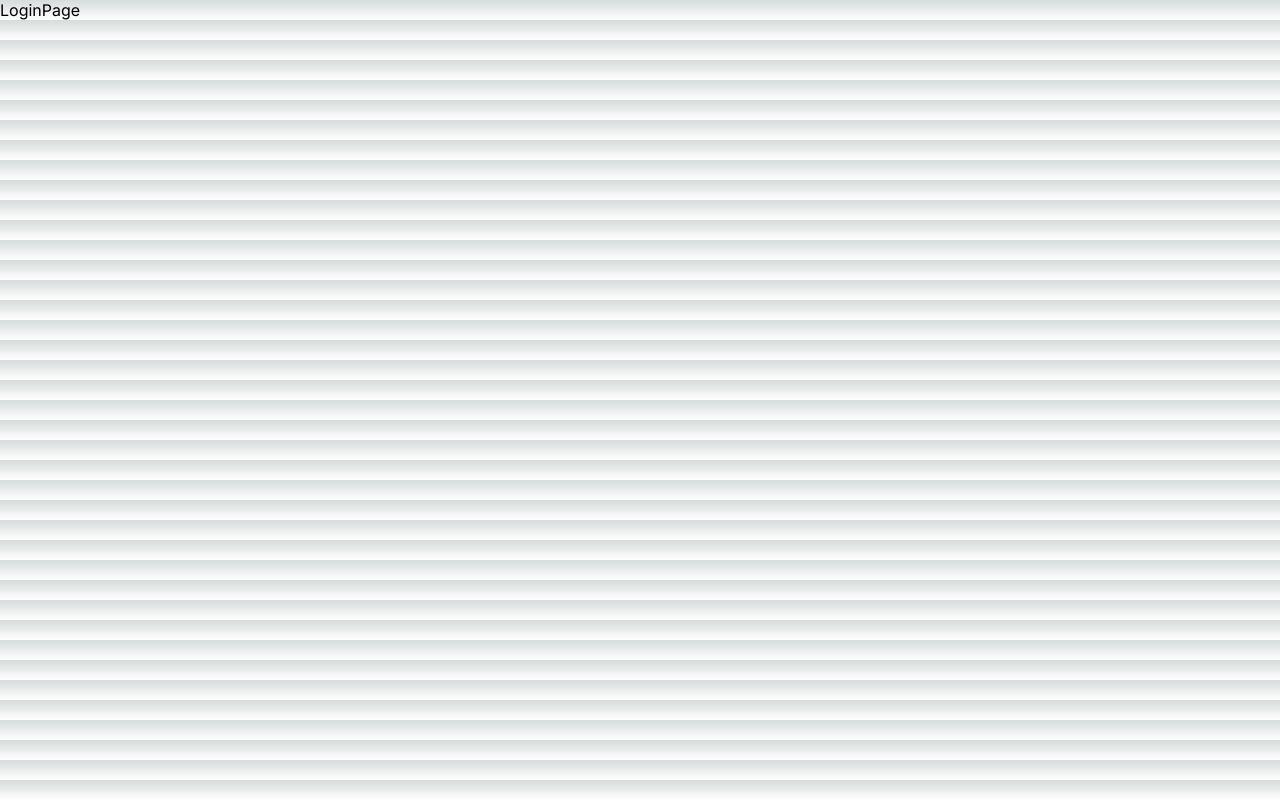
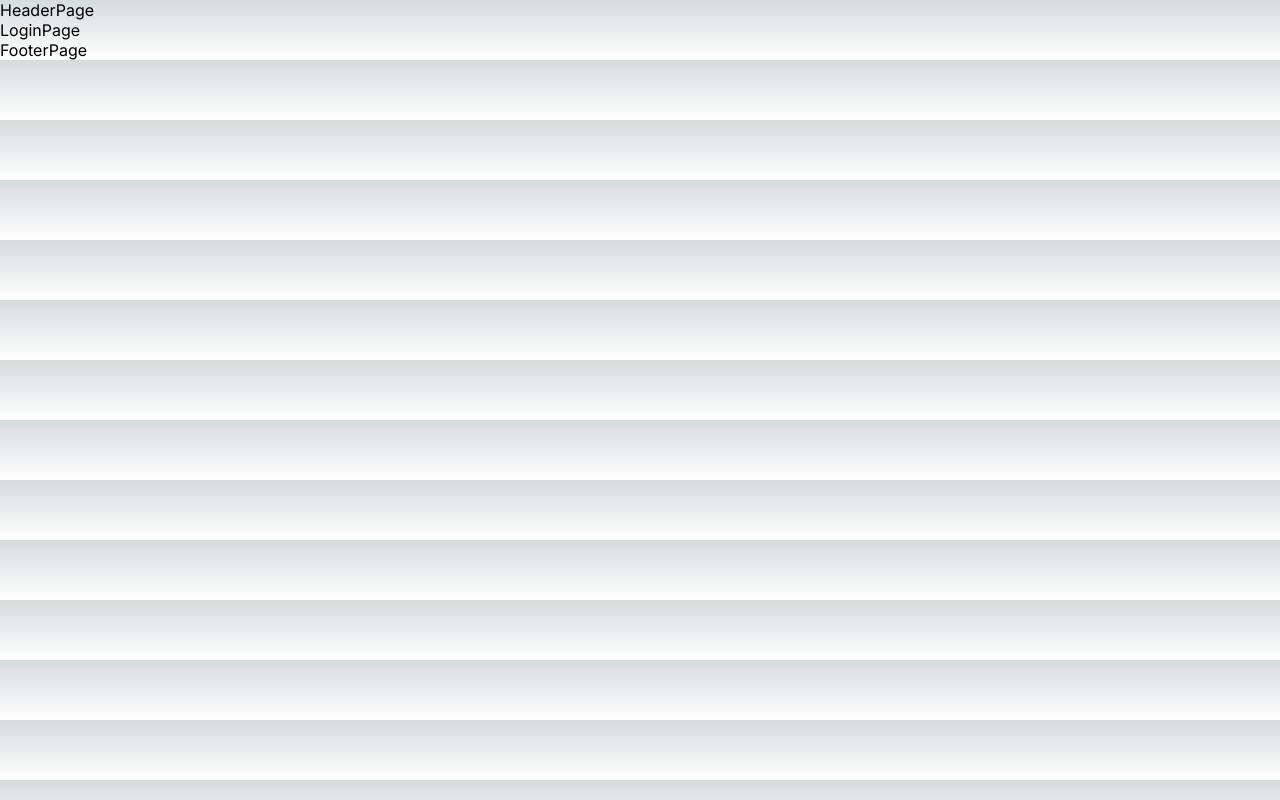
Before and after one commit to zukatahara/freelancer-app, a Next.js app: page /login in a window 1280 px wide. Built offline with nearby package versions, Linux system fonts and the light colour scheme.

Commit message:
add header footer page

```diff
--- a/app/layout.js
+++ b/app/layout.js
@@ -1,6 +1,7 @@
+import HeaderPage from '@/components/layout/Header'
 import './globals.css'
 import { Inter } from 'next/font/google'
-
+import FooterPage from '@/components/layout/Footer'
 const inter = Inter({ subsets: ['latin'] })
 
 export const metadata = {
@@ -11,7 +12,11 @@ export const metadata = {
 export default function RootLayout({ children }) {
   return (
     <html lang="en">
-      <body className={inter.className}>{children}</body>
+      <body className={inter.className}>
+        <HeaderPage />
+        {children}
+        <FooterPage />
+      </body>
     </html>
   )
 }
--- /dev/null
+++ b/components/layout/Footer/index.js
@@ -0,0 +1,7 @@
+import React from 'react'
+
+export default function FooterPage() {
+    return (
+        <div>FooterPage</div>
+    )
+}
--- a/components/layout/Header/index.js
+++ b/components/layout/Header/index.js
@@ -0,0 +1,7 @@
+import React from 'react'
+
+export default function HeaderPage() {
+    return (
+        <div>HeaderPage</div>
+    )
+}
```
Also changed, not shown: components/layout/Header/Footer/index.js (deleted).
